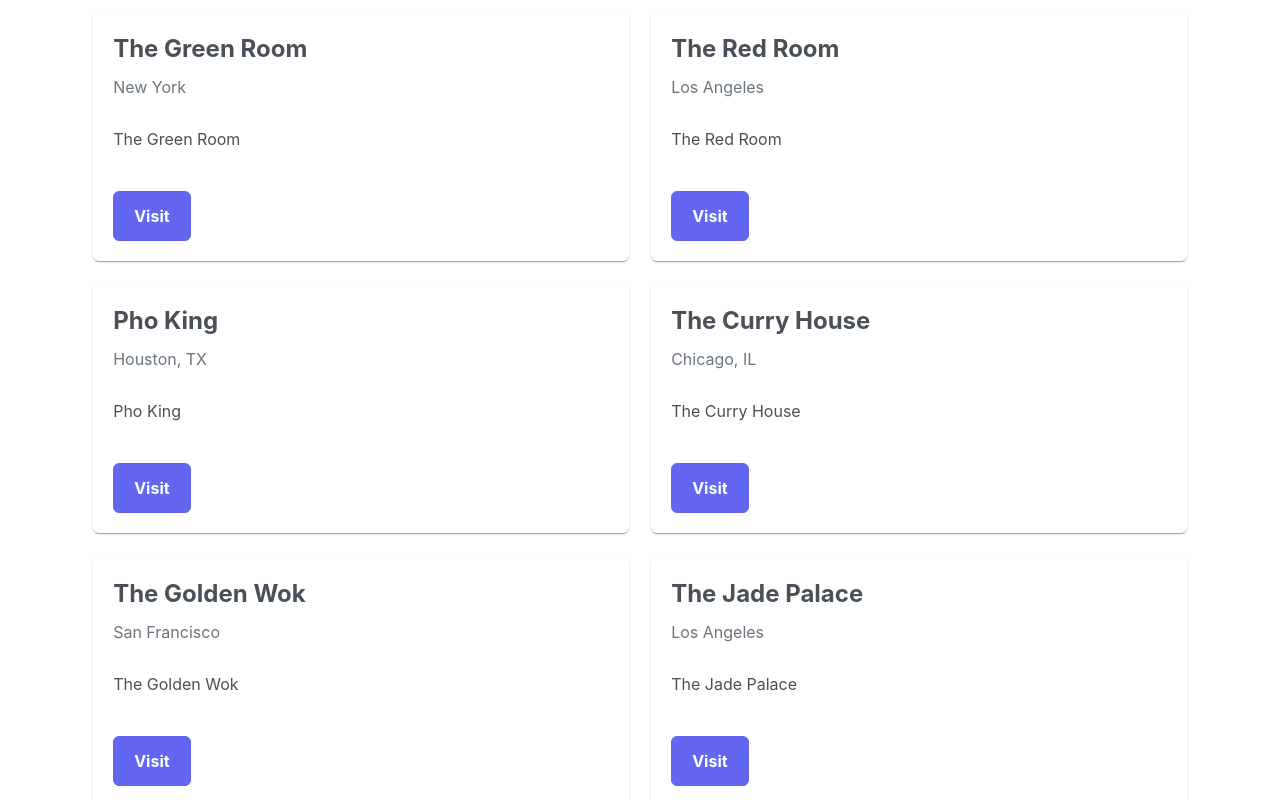
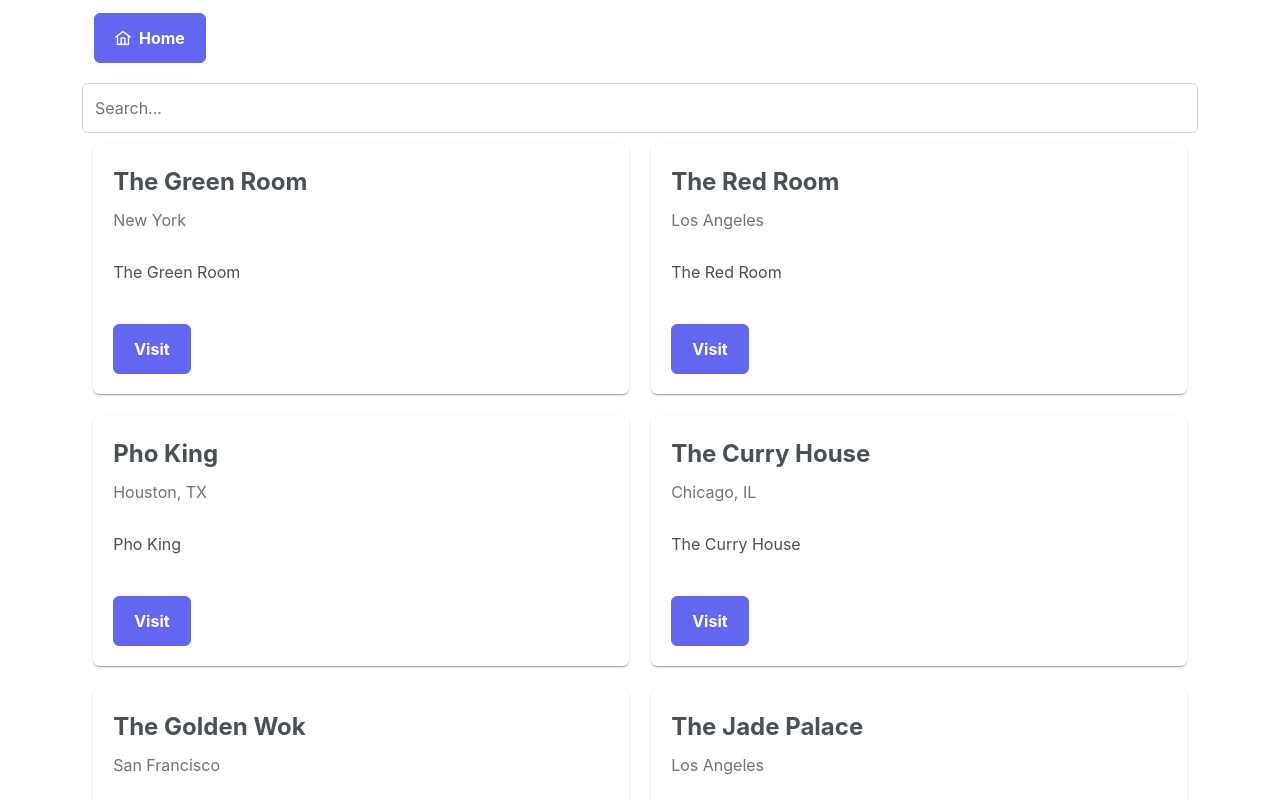
Before and after one commit to axelhertzberg/webint-cooking, a React (Create React App) app in the folder cooking-gurus/: page / in a window 1280 px wide. Shown: the top 800 px of the page. Built offline with nearby package versions, Linux system fonts and the light colour scheme.

Commit message:
Added search bar.

```diff
--- a/cooking-gurus/src/App.js
+++ b/cooking-gurus/src/App.js
@@ -9,9 +9,8 @@ import "primereact/resources/primereact.min.css";                  //core css
 import "primeicons/primeicons.css";                                //icons
 
 function App() {
-
   return (
-    <Container >
+    <Container style={{marginTop: "1%"}}>
         <Routes>
             <Route path="/" element={<RestaurantsPage />} />
             <Route path="/:restaurant" element={<SpecificResturantPage />}/>
--- /dev/null
+++ b/cooking-gurus/src/components/HomeButton.js
@@ -0,0 +1,13 @@
+import React from 'react'
+import {Button} from "primereact/button"
+
+export default function HomeButton() {
+    return (
+        <div style={{marginBottom: "20px"}}>
+            <Button
+                className='home-button'
+                label="Home" icon="pi pi-home"
+                onClick={() => window.location.href = '/'}/>
+        </div>
+    )
+}
--- a/cooking-gurus/src/pages/RestaurantsPage.js
+++ b/cooking-gurus/src/pages/RestaurantsPage.js
@@ -1,17 +1,33 @@
-import React from 'react'
+import React, { useState } from 'react'
 import {restaurantsdata} from '../data/data.js'
 import ResturantCard from "../components/ResturantCard";
-import {Container, Row, Col} from 'react-bootstrap'
-
+import {Container, Row, Col} from 'react-bootstrap';
+import HomeButton from "../components/HomeButton";
+import {InputText} from 'primereact/inputtext';
 
 export default function RestaurantsPage() {
+    const [searchValue, setSearchValue] = useState('')
 
-    console.log(restaurantsdata)
+    const handleSearch = (event) => {
+        setSearchValue(event.target.value)
+    }
+
+    const filteredData = restaurantsdata.filter((restaurant) =>
+        restaurant.resturantname.toLowerCase().includes(searchValue.toLowerCase()));
 
     return (
         <Container>
+            <HomeButton />
             <Row>
-                {restaurantsdata.map((restaurant, index) => {
+            <InputText
+                type="text"
+                placeholder="Search..."
+                value={searchValue}
+                onChange={handleSearch}
+            />
+            </Row>
+            <Row>
+                {filteredData.map((restaurant, index) => {
                     return (
                         <Col xs={6} key={index} style={{padding: "1%"}}>
                             <ResturantCard restaurant={restaurant}/>
--- a/cooking-gurus/src/pages/SpecificResturantPage.js
+++ b/cooking-gurus/src/pages/SpecificResturantPage.js
@@ -4,7 +4,7 @@ import {findRest} from "../utils";
 import {Row} from "react-bootstrap";
 import RestaurantDishes from "../components/ResturantDishes";
 import {Container} from "react-bootstrap";
-
+import HomeButton from "../components/HomeButton";
 
 export default function SpecificResturantPage() {
 
@@ -15,8 +15,7 @@ export default function SpecificResturantPage() {
 
     return (
         <Container>
-            {specificResturant.resturantname}
-
+            <HomeButton />
             <Row>
                 <h1>Starters</h1>
                 <RestaurantDishes specificResturantMenuType={specificResturant.menu.starters}/>
```
Also changed, not shown: cooking-gurus/src/components/MenuButton.js (deleted).
